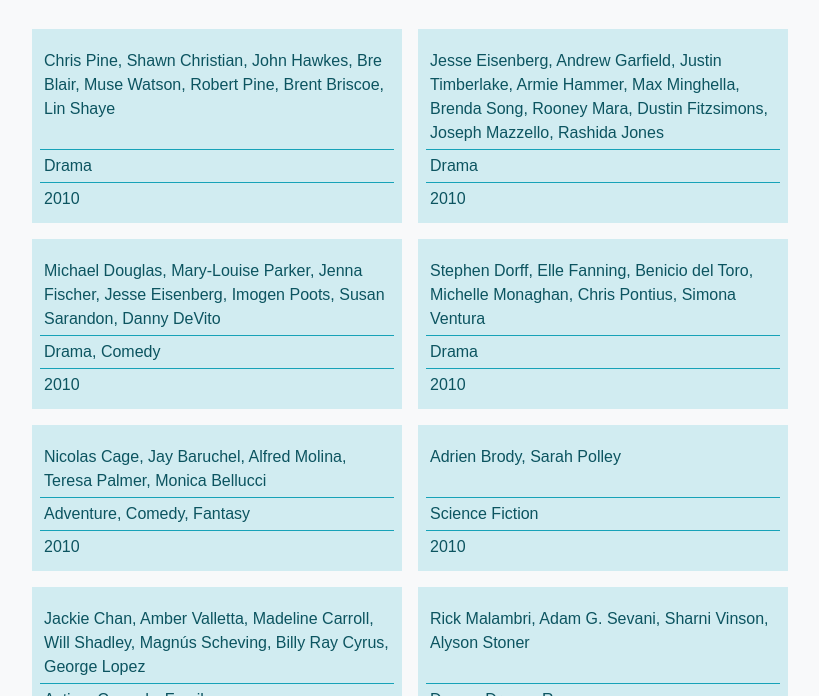
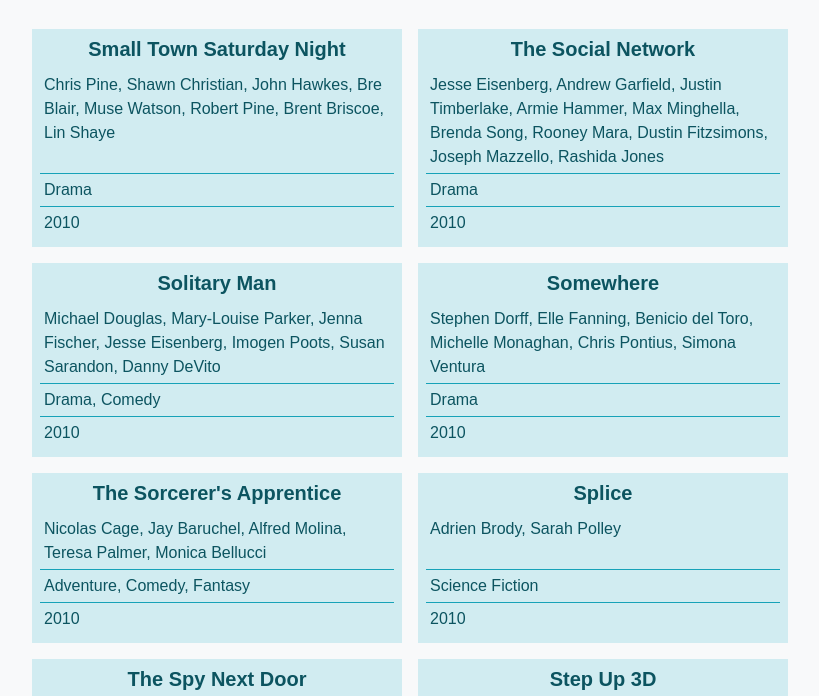
Before and after one commit to ilhomjon55/movies-illustration, a plain HTML site: page index.html in a window 1280 px wide. Shown: the part 65-761 px from the top of the page, without its empty margins (230-1049 px from the left). Drawn offline with Linux system fonts and the light colour scheme.

Commit message:
Improve header

```diff
--- a/index.html
+++ b/index.html
@@ -12,7 +12,7 @@
 <body class="bg-light">
 
   <div class="container">
-    <h2 class="h2 text-center text-info my-4">Movies List</h1>
+    <h1 class="h2 text-center text-info my-4">Movies List</h1>
 
 
     <ul class="js-movies-list list-unstyled d-flex justify-content-center flex-wrap">
--- a/js/scripts.js
+++ b/js/scripts.js
@@ -22,10 +22,10 @@
   var elMoviesItem = elMoviesTemplate.cloneNode(true);
 
   // Assign values to elements of template
-  elMoviesItem.querySelector('.js-movie__name').textContent = movie.name;
-  elMoviesItem.querySelector('.js-movie__actors').textContent = movie.cast.join(', ');
-  elMoviesItem.querySelector('.js-movie__genre').textContent = movie.genres.join(', ');
-  elMoviesItem.querySelector('.js-movie__year').textContent = movie.year;
+  $_('.js-movie__name', elMoviesItem).textContent = movie.title;
+  $_('.js-movie__actors', elMoviesItem).textContent = movie.cast.join(', ');
+  $_('.js-movie__genre', elMoviesItem).textContent = movie.genres.join(', ');
+  $_('.js-movie__year', elMoviesItem).textContent = movie.year;
 
   // Return element
   return (elMoviesItem);
```
Lines whose indentation alone changed are shown as unchanged.
